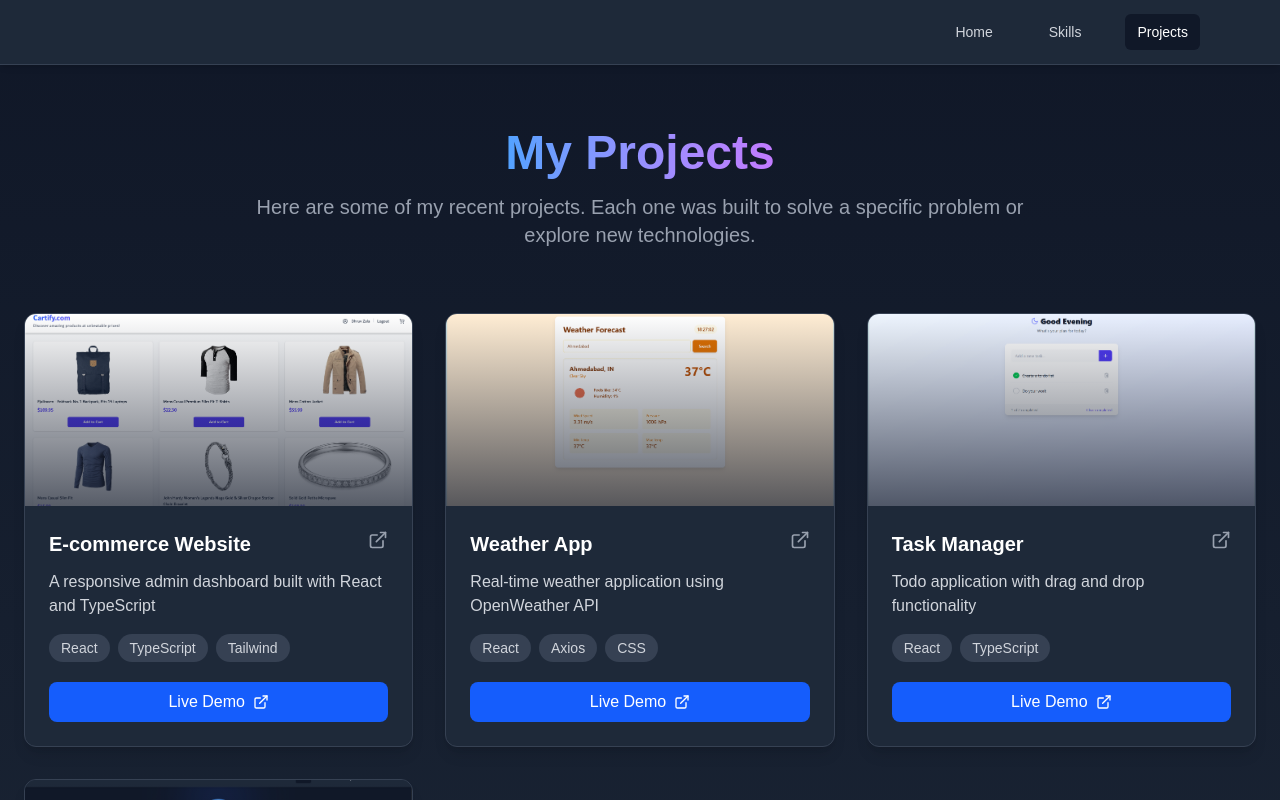
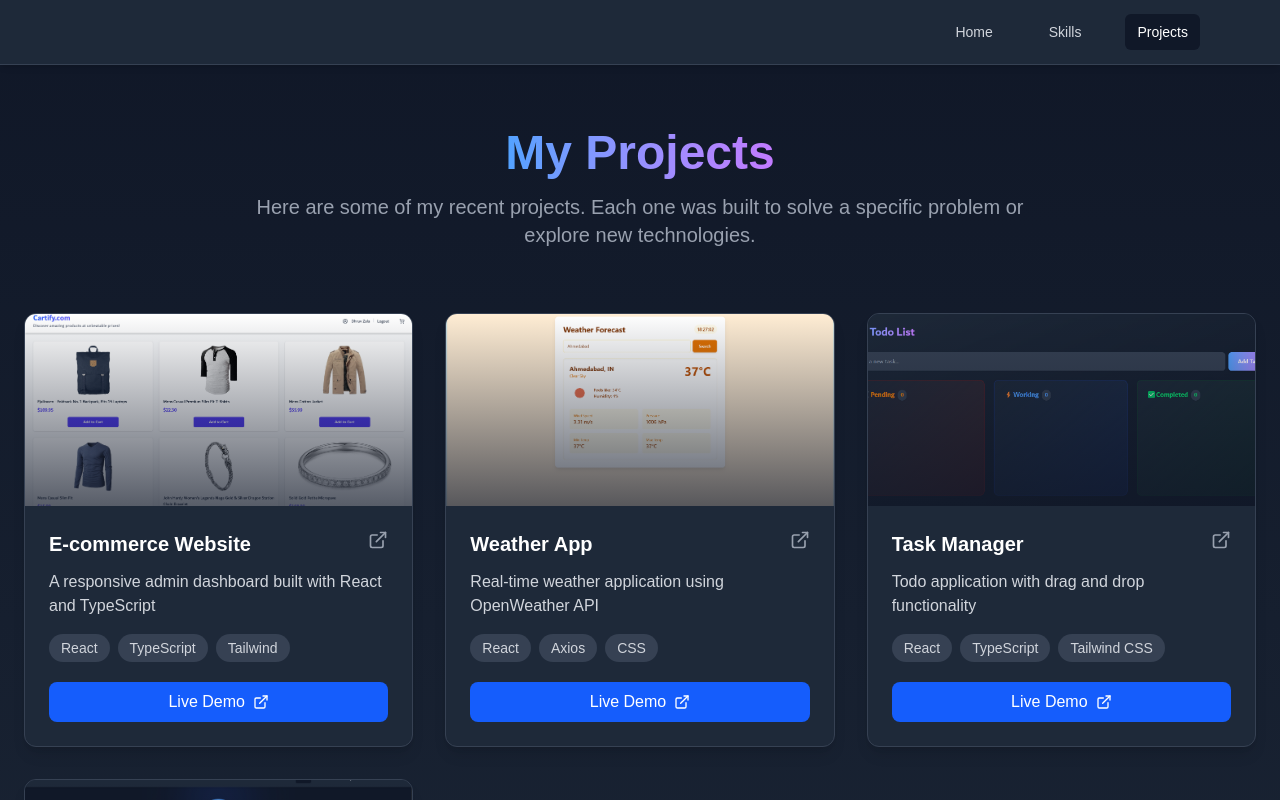
Before and after one commit to DhruvZala/my-portfolio, a React (Vite) app: page / in a window 1280 px wide. Both pictures are taken after a click on the button "Projects". Shown: the top 800 px of the page. Built offline with nearby package versions, Linux system fonts and the light colour scheme.

Commit message:
Link update

```diff
--- a/src/components/Projects/Projects.tsx
+++ b/src/components/Projects/Projects.tsx
@@ -134,9 +134,9 @@ const Projects = () => {
       id: 3,
       title: "Task Manager",
       description: "Todo application with drag and drop functionality",
-      tags: ["React", "TypeScript"],
-      link: "https://to-do-app-dhruv.netlify.app/",
-      image: "Screenshot 2025-03-30 182849.png",
+      tags: ["React", "TypeScript", "Tailwind CSS"],
+      link: "https://imaginative-taffy-a0769d.netlify.app/",
+      image: "Screenshot 2025-04-21 152001.png",
     },
     {
       id: 4,
```
Also changed, not shown: public/Screenshot 2025-04-21 152001.png (added), 1 other file (tests, documents, lock files or other folders).
